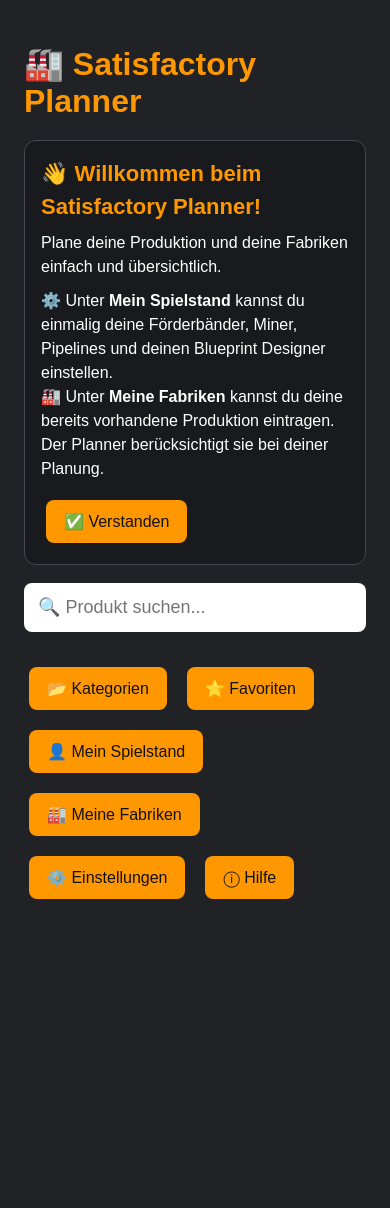
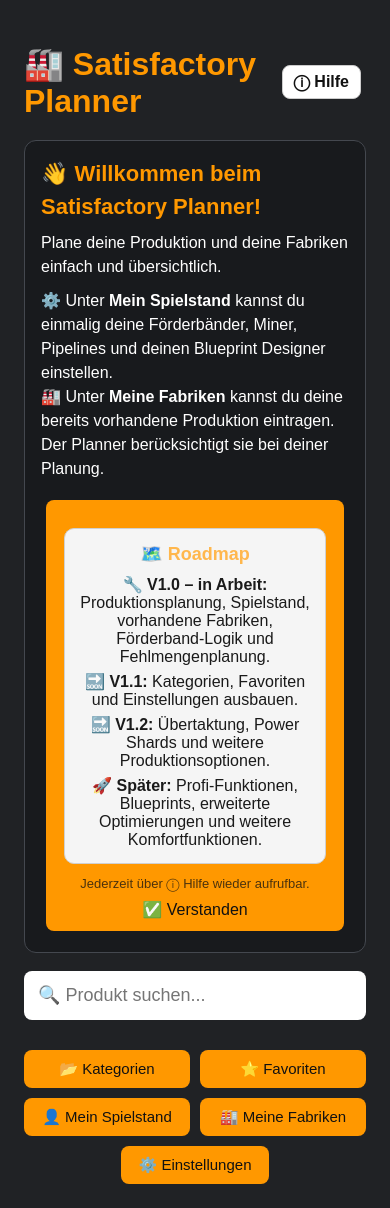
Before and after one commit to mmuehlberger26-blip/satisfactory-planner, a React (Vite) app: page / in a window 390 px wide. Before the commit the page ends 928 px from the top, so only its background shows below. Built offline with nearby package versions, Linux system fonts and the light colour scheme.

Commit message:
Improve mobile layout and help roadmap

```diff
--- a/src/App.css
+++ b/src/App.css
@@ -102,22 +102,59 @@
 /* Wörter auf Handy bleiben weiß */
 .mobile-label {
   color: white !important;
+  font-weight: 600;
 }
-
 /* Werte */
 .project-needed {
   color: #66bb6a !important;
+  font-weight: 700;
 }
 
 .project-owned {
   color: #42a5f5 !important;
+  font-weight: 700;
 }
 
 .project-missing {
   color: #ef5350 !important;
+  font-weight: 700;
 }
 @media (min-width: 601px) {
   .mobile-label {
     display: none !important;
   }
 }
+@media (max-width: 600px) {
+
+  .project-needed,
+  .project-owned,
+  .project-missing {
+    font-weight: 700 !important;
+  }
+
+  .mobile-label {
+    font-weight: 700 !important;
+  }
+
+  .main-navigation {
+    display: grid !important;
+    grid-template-columns: 1fr 1fr !important;
+    gap: 10px !important;
+  }
+
+  .main-navigation button {
+    width: 100% !important;
+    margin: 0 !important;
+    padding: 10px 8px !important;
+    font-size: 15px !important;
+    white-space: nowrap;
+  }
+
+  .main-navigation button:last-child {
+    grid-column: 1 / -1;
+    width: auto !important;
+    justify-self: center;
+    padding-left: 18px !important;
+    padding-right: 18px !important;
+  }
+}
--- a/src/App.tsx
+++ b/src/App.tsx
@@ -87,7 +87,34 @@
   return (
     <main style={pageStyle}>
       <div style={contentStyle}>
-        <h1 style={titleStyle}>🏭 Satisfactory Planner</h1>
+<div
+  style={{
+    display: "flex",
+    alignItems: "center",
+    justifyContent: "space-between",
+    gap: "10px",
+  }}
+>
+  <h1 style={titleStyle}>
+    🏭 Satisfactory Planner
+  </h1>
+
+  <button
+    onClick={() => setShowWelcome(true)}
+    style={{
+      background: "#ffffff",
+      color: "#111111",
+      border: "1px solid #cccccc",
+      borderRadius: "8px",
+      padding: "7px 11px",
+      fontWeight: "bold",
+      cursor: "pointer",
+      whiteSpace: "nowrap",
+    }}
+  >
+    ⓘ Hilfe
+  </button>
+</div>
 {showWelcome && (
   <div
     style={{
@@ -128,7 +155,55 @@
         setShowWelcome(false);
       }}
     >
-      ✅ Verstanden
+     <div
+  style={{
+  marginTop: "16px",
+  padding: "14px",
+  background: "#f5f5f5",
+  color: "#1a1a1a",
+  border: "1px solid #d0d0d0",
+  borderRadius: "10px",
+}}
+>
+  <h3
+    style={{
+      color: "#ffb74d",
+      margin: "0 0 10px 0",
+      fontSize: "18px",
+    }}
+  >
+    🗺️ Roadmap
+  </h3>
+
+  <p style={{ margin: "0 0 6px 0" }}>
+    🔧 <strong>V1.0 – in Arbeit:</strong> Produktionsplanung, Spielstand,
+    vorhandene Fabriken, Förderband-Logik und Fehlmengenplanung.
+  </p>
+
+  <p style={{ margin: "0 0 6px 0" }}>
+    🔜 <strong>V1.1:</strong> Kategorien, Favoriten und Einstellungen ausbauen.
+  </p>
+
+  <p style={{ margin: "0 0 6px 0" }}>
+    🔜 <strong>V1.2:</strong> Übertaktung, Power Shards und weitere
+    Produktionsoptionen.
+  </p>
+
+  <p style={{ margin: "0" }}>
+    🚀 <strong>Später:</strong> Profi-Funktionen, Blueprints,
+    erweiterte Optimierungen und weitere Komfortfunktionen.
+  </p>
+</div>
+
+<p
+  style={{
+    margin: "12px 0 8px 0",
+    fontSize: "13px",
+    opacity: 0.75,
+  }}
+>
+  Jederzeit über ⓘ Hilfe wieder aufrufbar.
+</p> ✅ Verstanden
     </button>
   </div>
 )}
@@ -166,8 +241,7 @@
 ))} </div>
         )}
 
-        <div style={navigationStyle}>
-          <button style={buttonStyle}>📂 Kategorien</button>
+<div className="main-navigation" style={navigationStyle}>          <button style={buttonStyle}>📂 Kategorien</button>
           <button style={buttonStyle}>⭐ Favoriten</button>
 
           <button
@@ -192,15 +266,11 @@
 >
   🏭 Meine Fabriken
 </button>
-
-          <button style={buttonStyle}>⚙️ Einstellungen</button>
-          <button
+       <button
   style={buttonStyle}
-  onClick={() => setShowWelcome(true)}
 >
-  ⓘ Hilfe
-</button>
-        </div>
+  ⚙️ Einstellungen
+</button> </div>
 
         {showGameState && (
           <section style={panelStyle}>
```
